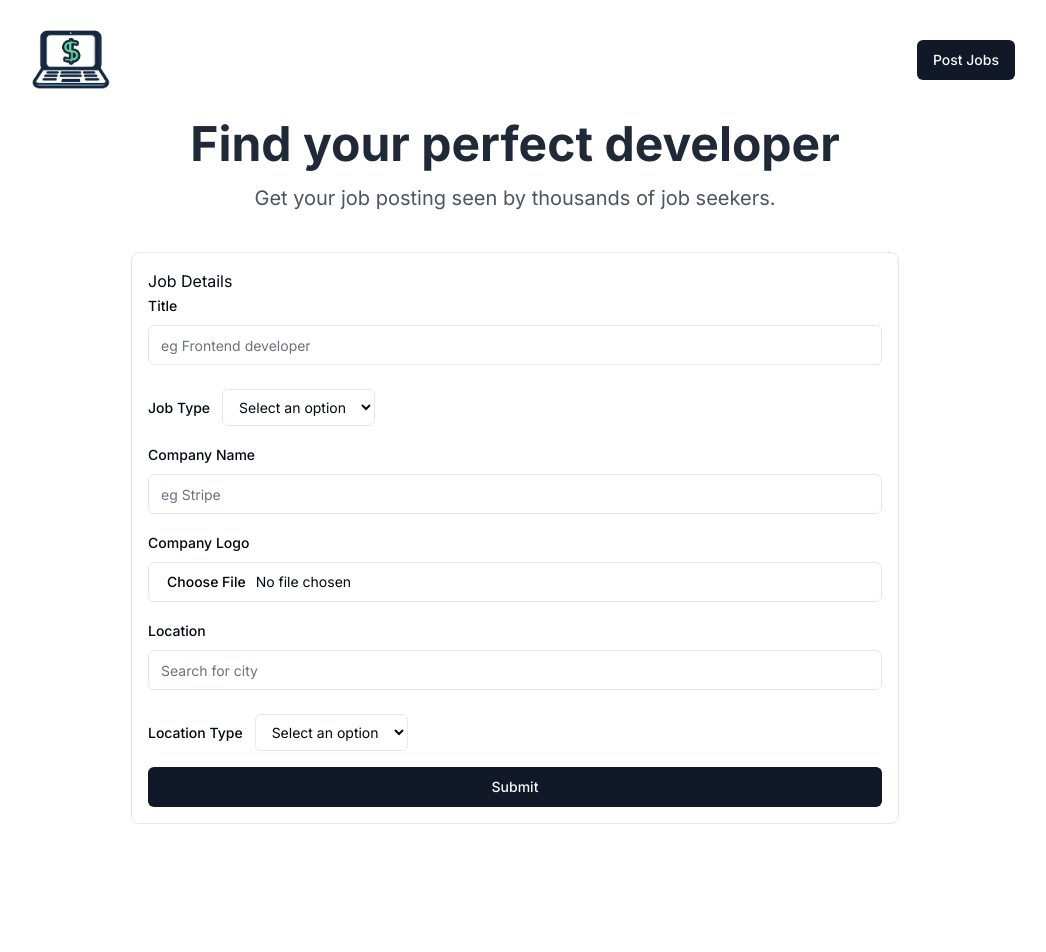
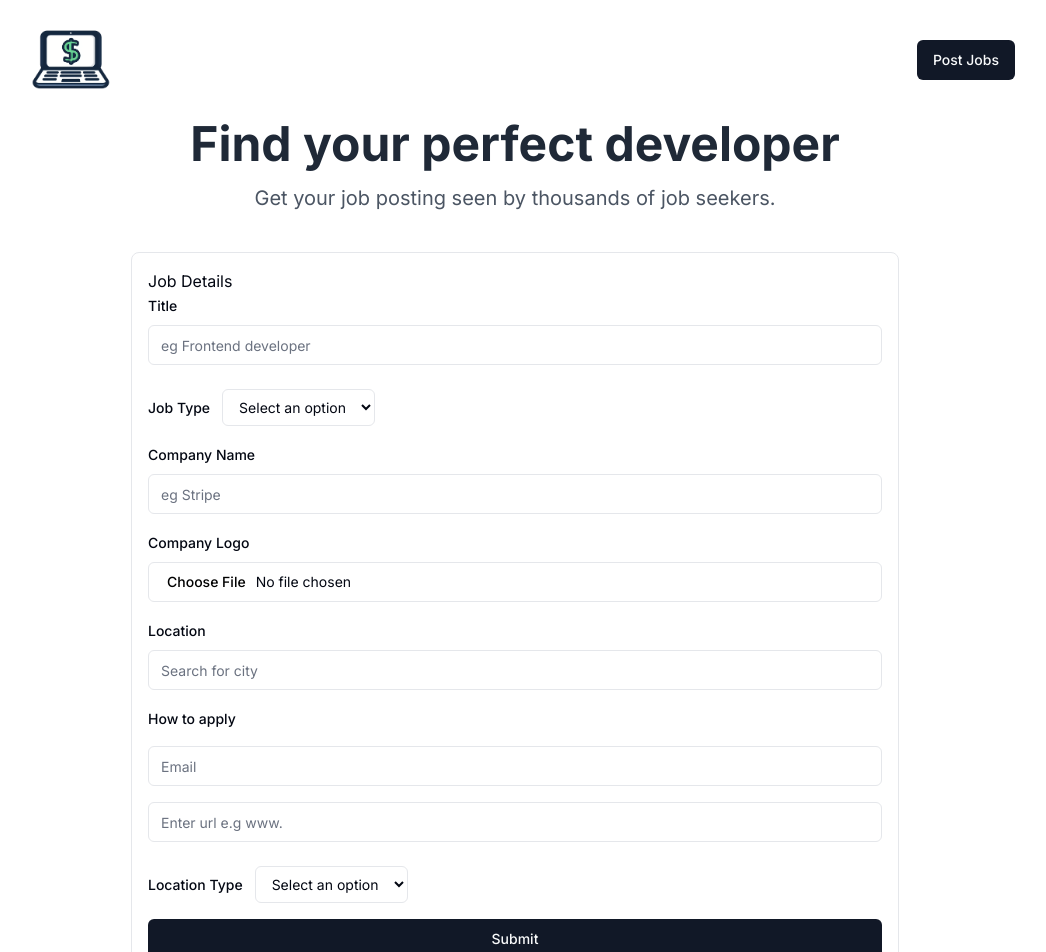
Before and after one commit to amaben2020/flex-jobs, a Next.js app: page /jobs/new in a window 1280 px wide. Shown: the top 952 px of the page, without its empty margins (125-1171 px from the left). Before the commit the page ends 864 px from the top, so only its background shows below. Built offline with nearby package versions, Linux system fonts and the light colour scheme.

Commit message:
adding application email and url fields

```diff
--- a/src/components/NewJobForm/index.tsx
+++ b/src/components/NewJobForm/index.tsx
@@ -17,6 +17,7 @@ import { jobTypes, locationTypes } from "@/lib/job-type";
 import { optional } from "zod";
 import FormSubmitButton from "../FormSubmitButton";
 import LocationInput from "../LocationInput";
+import { Label } from "../ui/label";
 
 const NewJobForm = () => {
   const form = useForm<TCreateJobSchema>({
@@ -145,6 +146,44 @@ const NewJobForm = () => {
                 )}
               />
 
+              <div className="space-y-2">
+                <Label htmlFor="applicationEmail">How to apply</Label>
+              </div>
+
+              <FormField
+                name="applicationEmail"
+                control={control}
+                render={(field) => (
+                  <FormItem>
+                    <FormControl>
+                      <Input
+                        id="applicationEmail"
+                        placeholder="Email"
+                        type="email"
+                        {...field}
+                      />
+                    </FormControl>
+                  </FormItem>
+                )}
+              />
+
+              <FormField
+                name="applicationUrl"
+                control={control}
+                render={(field) => (
+                  <FormItem>
+                    <FormControl>
+                      <Input
+                        id="applicationUrl"
+                        placeholder="Enter url e.g www."
+                        type="url"
+                        {...field}
+                      />
+                    </FormControl>
+                  </FormItem>
+                )}
+              />
+
               <FormField
                 control={control}
                 name="locationType"
```
